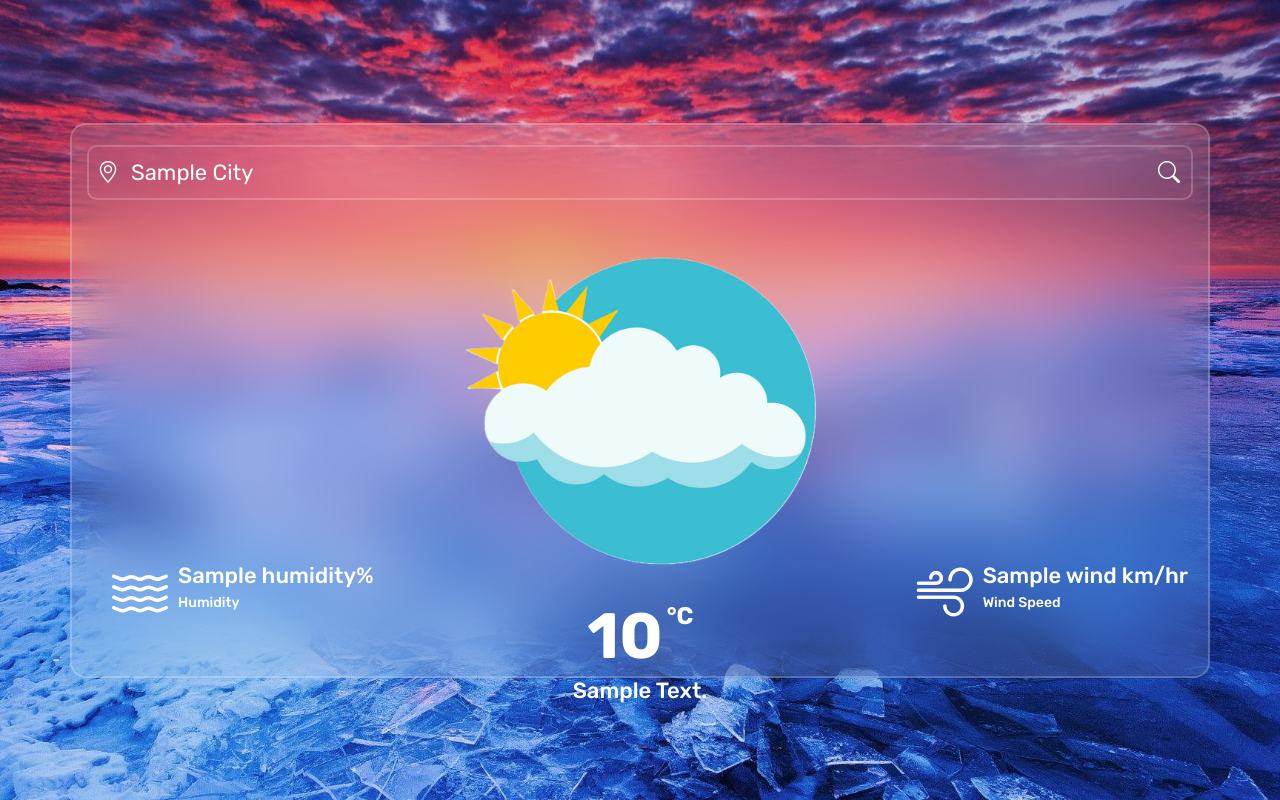
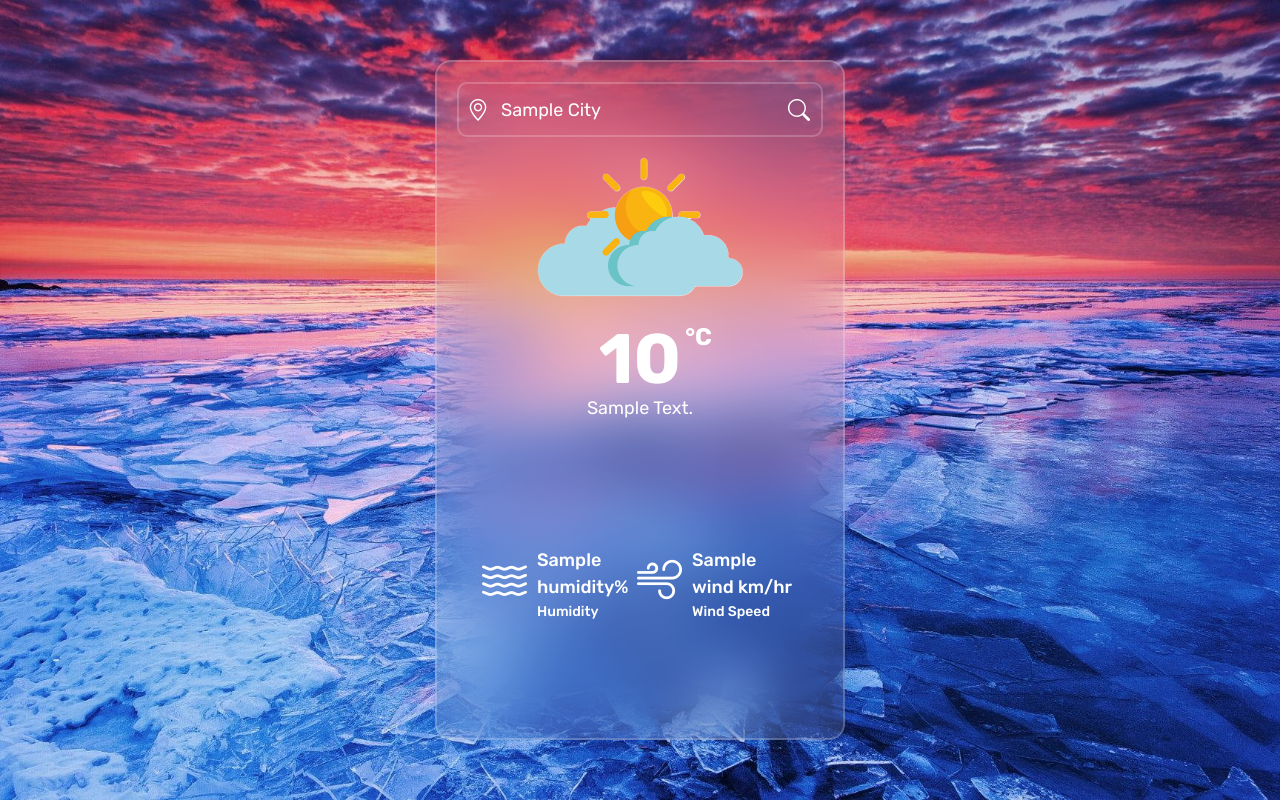
Before and after one commit to richeenjugush/weather-site, a Django app: template templates/index.html in a window 1280 px wide. Run offline with Django 4.2, Linux system fonts and the light colour scheme; the template is opened without the code that fills it: most values are stand-ins (such as "Sample title", 1, 10 or a date in 2020); some libraries are stand-ins or nearby versions.

Commit message:
improved functionality

```diff
--- a/static/css/style.css
+++ b/static/css/style.css
@@ -14,18 +14,21 @@
     background: url('../images/wthrbg.jpg');
     background-size: cover;
     background-position: center;
+    overflow: hidden;
 }
 
 .container {
     position: relative;
-    min-width: 30%;
-    height: 555px;
+    width: 410px;
+    /* height: 100px; */
     background: rgba(255, 255, 255, .1);
     backdrop-filter: blur(30px);
     border: 2px solid rgba(255, 255, 255, .2);
     border-radius: 16px;
     padding: 20px;
+    margin: 0;
     color: #fff;
+    transition: height .6s ease;
 }
 
 .search-box {
@@ -51,7 +54,7 @@
     border: 2px solid rgba(255, 255, 255, .2);
     outline: none;
     border-radius: 10px;
-    font-size: 22px;
+    font-size: 18px;
     color: #fff;
     font-weight: 400;
     text-transform: uppercase;
@@ -79,31 +82,50 @@
 
 .weather-box {
     text-align: center;
-    margin: 40px 0;
+    margin: 10px 0;
 }
 
-.weather-box,
+/* .weather-box,
 .weather-details,
 .not-found {
-    visibility: visible;
+    visibility: hidden;
+    overflow: hidden;
 }
 
 .weather-box.active,
 .weather-details.active,
 .not-found.active {
     visibility: visible;
+} */
+
+.weather-box .box,
+.not-found .box{
+    transform: translateY(-100%);
+}
+
+.weather-box.active .box,
+.not-found.active .box{
+    transform: translateY(0%);
+    transition: transform 1s ease;
+    transition-delay: .6s;
+}
+
+.not-found.active .container {
+    height: 400px;
 }
 
 .weather-box img {
-    width: 35%;
+    width: 100%;
+    max-width: 250px;
+    height: auto;
 }
 
 .weather-box .temperature {
     position: relative;
-    font-size: 64px;
+    font-size: 70px;
     line-height: 1;
     font-weight: 700;
-    margin: 20px 0 6px -30px;
+    margin: 15px 0 0 0;
 }
 
 .weather-box .temperature span {
@@ -113,45 +135,54 @@
 }
 
 .weather-box .description {
-    font-size: 22px;
-    font-weight: 500;
+    font-size: 18px;
+    font-weight: 400;
     text-transform: capitalize;
 }
 
 .weather-details {
     position: absolute;
-    bottom: 40px;
+    bottom: 100px;
     left: 0;
     width: 100%;
-    padding: 0 20px;
+    padding: 0 45px;
     display: flex;
+    justify-content: space-between;
 }
 
-.weather-details .humidity,
+/* .weather-details .humidity,
 .weather-details .wind {
     display: flex;
     align-items: center;
     width: 50%;
+    transform: translateY(-100%);
 }
 
+.weather-details.active .humidity,
+.weather-details.active .wind {
+    transform: translateY(-100%);
+    transition: transform 1s ease;
+    transition-delay: 1.2s;
+} */
+
 .weather-details .humidity {
-    padding-left: 20px ;
-    justify-content: flex-start;
+    padding-left: 0px ;
+    display: flex;
 }
 
 .weather-details .wind {
-    padding-left: 20px ;
-    justify-content: flex-end;
+    padding-left: 0px ;
+    display: flex;
 }
 
 .weather-details i {
-    font-size: 56px;
+    font-size: 45px;
     margin-right: 10px;
 }
 
 .weather-details span{
     display: inline-block;
-    font-size: 22px;
+    font-size: 18px;
     font-weight: 500;
 }
 
@@ -170,7 +201,9 @@
 }
 
 .not-found img {
-    width: 65%;
+    width: 50%;
+    max-width: 150px;
+    height: auto;
 }
 
 .not-found p {
--- a/static/js/script.js
+++ b/static/js/script.js
@@ -1,6 +1,41 @@
 document.addEventListener("DOMContentLoaded", function () {
-  const notFoundElement = document.getElementById("not-found");
-  if (notFoundElement) {
-    notFoundElement.classList.add("active");
+  const error = document.getElementById("not-found");
+  const weatherBoxElement = document.getElementById("weather-box");
+  const weatherDetailsElement = document.getElementById("weather-details");
+  const containerElement = document.querySelector(".container");
+
+  // const descriptionText = json_data["weather"][0]["description"]; // Get the weather description from Django context
+  const descriptionText = "{{data.description | escapejs}}";
+  console.log(descriptionText);
+  const weatherImage = document.querySelector(".weather-box weather img");
+
+  const weatherImages = {
+    "clear sky": "{% static 'images/mist.png' %}",
+    "few clouds": "{% static 'images/clouds2.png' %}",
+    "scattered clouds": "{% static 'images/clouds.png' %}",
+    "broken clouds": "{% static 'images/clouds.png' %}",
+    "shower rain": "{% static 'images/rain.png' %}",
+    rain: "{% static 'images/rain.png' %}",
+    thunderstorm: "{% static 'images/rain.png' %}",
+    snow: "{% static 'images/snow.png' %}",
+    mist: "{% static 'images/mist.png' %}",
+  };
+
+  if (descriptionText && weatherImage) {
+    const imageUrl =
+      weatherImages[descriptionText.toLowerCase()] ||
+      "{% static 'images/clouds2.png' %}";
+    weatherImage.src = imageUrl;
+  }
+
+  if (error) {
+    error.classList.add("active");
+    if (weatherBoxElement) weatherBoxElement.classList.remove("active");
+    if (weatherDetailsElement) weatherDetailsElement.classList.remove("active");
+    containerElement.style.height = "50vh"; // Adjust container height for error state
+  } else {
+    if (weatherBoxElement) weatherBoxElement.classList.add("active");
+    if (weatherDetailsElement) weatherDetailsElement.classList.add("active");
+    containerElement.style.height = "85vh"; // Adjust container height for success state
   }
 });
--- a/templates/index.html
+++ b/templates/index.html
@@ -5,7 +5,6 @@
     <meta name="viewport" content="width=device-width, initial-scale=1.0" />
     <title>Weather App</title>
     {% load static %}
-    <link rel="stylesheet" href="{% static 'css/style.css' %}" />
     <link
       rel="stylesheet"
       href="https://maxcdn.bootstrapcdn.com/bootstrap/4.5.2/css/bootstrap.min.css"
@@ -14,9 +13,10 @@
       rel="stylesheet"
       href="https://cdnjs.cloudflare.com/ajax/libs/bootstrap-icons/1.8.1/font/bootstrap-icons.min.css"
     />
+    <link rel="stylesheet" href="{% static 'css/style.css' %}" />
   </head>
   <body>
-    <div class="container">
+    <div class="container" id="container">
       <form action="" method="POST" id="search-form">
         {% csrf_token %}
         <div class="search-box">
@@ -27,7 +27,7 @@
             name="city"
             placeholder="{{data.city}}"
           />
-          <button class="btn btn-default" type="submit">
+          <button class="search-box button" type="submit">
             <i class="bi bi-search"></i>
           </button>
         </div>
@@ -35,23 +35,31 @@
       {% if error_message %}
       <div class="not-found" id="not-found">
         <div class="box">
-          <img src="{% static 'images/404.png' %}" alt="Location Not Found" />
+          <img
+            src="{% static 'images/404.png' %}"
+            alt="Location Not Found"
+            id="image"
+          />
           <p>Oops! Location not found!</p>
         </div>
       </div>
       {% else %}
-      <div class="weather-box">
+      <div class="weather-box" id="weather-box">
         <div class="box">
           <div class="info-weather">
             <div class="weather">
-              <img src="{% static 'images/clouds.png' %}" alt="Weather Image" />
+              <img
+                src="{% static 'images/clouds2.png' %}"
+                alt="{{data.description}}"
+              />
               <p class="temperature">{{ data.temp }}<span>°C</span></p>
               <p class="description">{{ data.description }}</p>
             </div>
           </div>
         </div>
       </div>
-      <div class="weather-details">
+
+      <div class="weather-details" id="weather-details">
         <div class="humidity">
           <i class="bi bi-water"></i>
           <div class="text">
@@ -73,6 +81,7 @@
       </div>
       {% endif %}
     </div>
+
     <script src="{% static 'js/script.js' %}"></script>
     <script
       src="https://cdn.jsdelivr.net/npm/bootstrap@5.3.3/dist/js/bootstrap.bundle.min.js"
--- a/weatherapp/views.py
+++ b/weatherapp/views.py
@@ -25,6 +25,7 @@
                     "humidity": str(json_data['main']['humidity']),
                     "wind": str(json_data['wind']['speed']),
                     "description": str(json_data['weather'][0]['description']),
+                    # "description": "rain",
                     "city": city
                 }
         except urllib.error.HTTPError as e:
```
